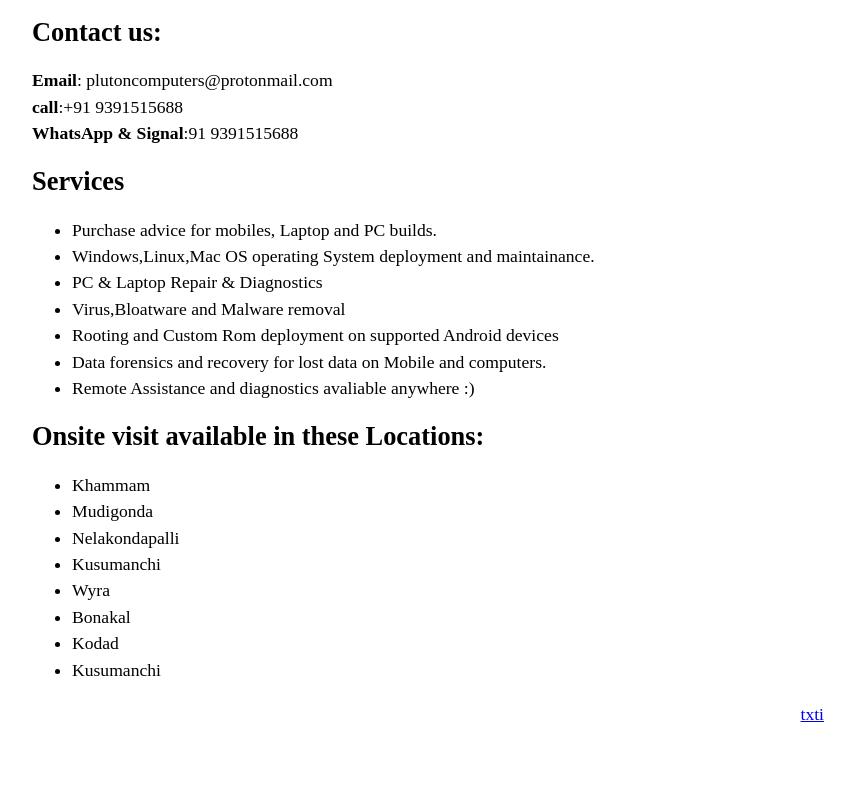
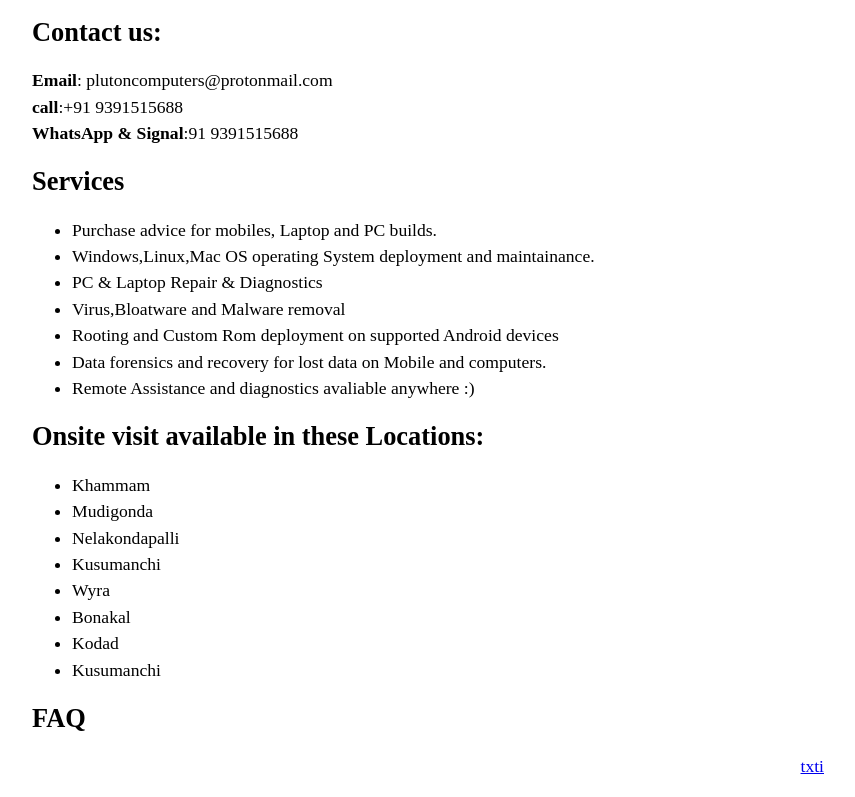
Before and after one commit to plutoncomputers/plutoncomputers.github.io, a plain HTML site: page index.html in a window 1280 px wide. Shown: the part 103-900 px from the top of the page, without its empty margins (212-1067 px from the left). Before the commit the page ends 848 px from the top, so only its background shows below. Drawn offline with Linux system fonts and the light colour scheme.

Commit message:
Added faq

```diff
--- a/index.html
+++ b/index.html
@@ -32,7 +32,7 @@
 	<style type="text/css">body {font-size: 1.1em; line-height: 1.5em; max-width: 45em; margin: auto; padding: 0 2%;} img {max-width: 100%; display: block; margin: .75em auto;}</style>
 </head>
 <body>
-<h1><strong>Pluton Computers</strong></h1> <p>We are providing Data forensics,Software deployment and diagnostic services for on site and remote location.</p> <h2>Contact us:</h2> <p><strong>Email</strong>: plutoncomputers@protonmail.com<br /> <strong>call</strong>:+91 9391515688<br /> <strong>WhatsApp &amp; Signal</strong>:91 9391515688</p> <h2><strong>Services</strong></h2> <ul> <li>Purchase advice for mobiles, Laptop and PC builds.</li> <li>Windows,Linux,Mac OS operating System deployment and maintainance.</li> <li>PC &amp; Laptop Repair &amp; Diagnostics</li> <li>Virus,Bloatware and Malware removal</li> <li>Rooting and Custom Rom deployment on supported Android devices</li> <li>Data forensics and recovery for lost data on Mobile and computers. </li> <li>Remote Assistance and diagnostics avaliable anywhere :) </li> </ul> <h2>Onsite visit available in these Locations:</h2> <ul> <li>Khammam</li> <li>Mudigonda</li> <li>Nelakondapalli</li> <li>Kusumanchi </li> <li>Wyra</li> <li>Bonakal</li> <li>Kodad</li> <li>Kusumanchi</li> </ul>
+<h1><strong>Pluton Computers</strong></h1> <p>We are providing Data forensics,Software deployment and diagnostic services for on site and remote location.</p> <h2>Contact us:</h2> <p><strong>Email</strong>: plutoncomputers@protonmail.com<br /> <strong>call</strong>:+91 9391515688<br /> <strong>WhatsApp &amp; Signal</strong>:91 9391515688</p> <h2><strong>Services</strong></h2> <ul> <li>Purchase advice for mobiles, Laptop and PC builds.</li> <li>Windows,Linux,Mac OS operating System deployment and maintainance.</li> <li>PC &amp; Laptop Repair &amp; Diagnostics</li> <li>Virus,Bloatware and Malware removal</li> <li>Rooting and Custom Rom deployment on supported Android devices</li> <li>Data forensics and recovery for lost data on Mobile and computers. </li> <li>Remote Assistance and diagnostics avaliable anywhere :) </li> </ul> <h2>Onsite visit available in these Locations:</h2> <ul> <li>Khammam</li> <li>Mudigonda</li> <li>Nelakondapalli</li> <li>Kusumanchi </li> <li>Wyra</li> <li>Bonakal</li> <li>Kodad</li> <li>Kusumanchi</li> </ul> <h2>FAQ</h2>
 <p style="text-align: right"><a href="/">txti</a></p>
 </body>
 </html>
```
